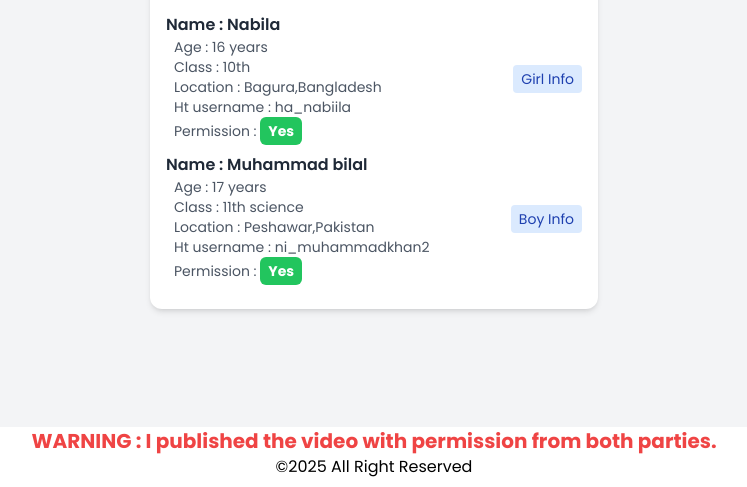
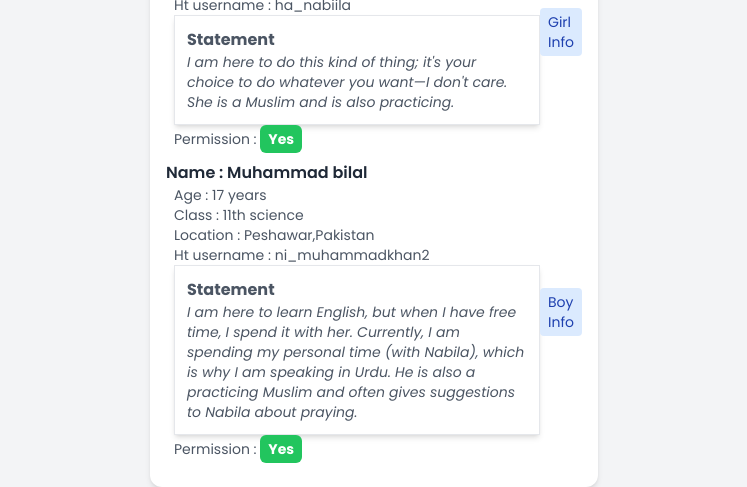
Before and after one commit to ana-yet/nabilllla, a plain HTML site: page index.html in a window 1280 px wide. Shown: the part 373-860 px from the top of the page, without its empty margins (266-1013 px from the left). Drawn offline with nearby package versions, Linux system fonts and the light colour scheme.

Commit message:
added statement

```diff
--- a/index.html
+++ b/index.html
@@ -41,6 +41,16 @@
               <p class="text-sm text-gray-600">Class : 10th</p>
               <p class="text-sm text-gray-600">Location : Bagura,Bangladesh</p>
               <p class="text-sm text-gray-600">Ht username : ha_nabiila</p>
+              <p
+                class="text-sm text-gray-600 p-3 rounder-xs border border-gray-200 shadow-md"
+              >
+                <span class="text-base font-bold">Statement</span> <br />
+                <i>
+                  I am here to do this kind of thing; it's your choice to do
+                  whatever you want—I don't care. She is a Muslim and is also
+                  practicing.</i
+                >
+              </p>
               <p class="text-sm text-gray-600">
                 Permission :
                 <button
@@ -67,6 +77,18 @@
               <p class="text-sm text-gray-600">
                 Ht username : ni_muhammadkhan2
               </p>
+              <p
+                class="text-sm text-gray-600 p-3 rounder-xs border border-gray-200 shadow-md"
+              >
+                <span class="text-base font-bold">Statement</span> <br />
+                <i>
+                  I am here to learn English, but when I have free time, I spend
+                  it with her. Currently, I am spending my personal time (with
+                  Nabila), which is why I am speaking in Urdu. He is also a
+                  practicing Muslim and often gives suggestions to Nabila about
+                  praying.</i
+                >
+              </p>
               <p class="text-sm text-gray-600">
                 Permission :
                 <button
```
